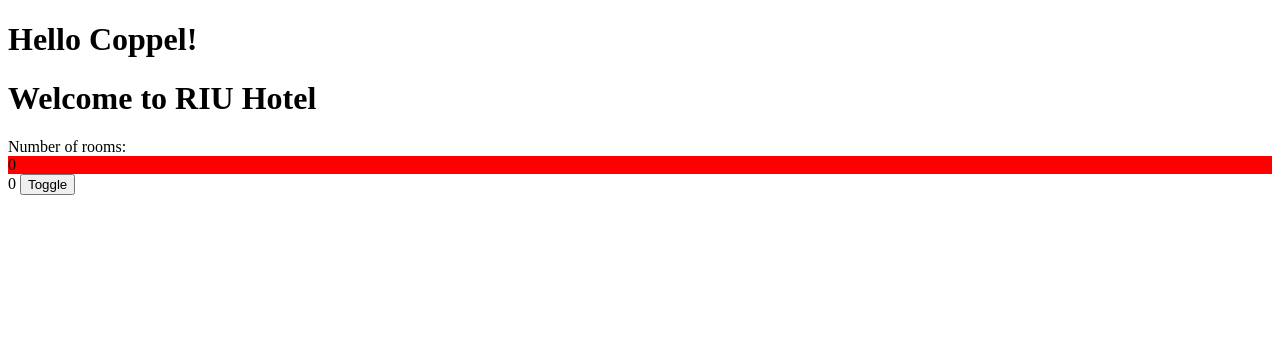
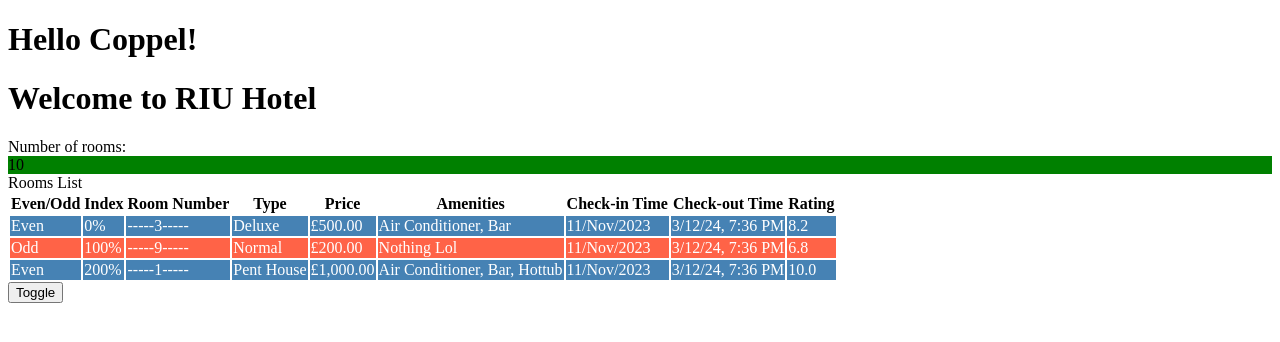
Before and after one commit to gilrg18/angularConcepts, an Angular app in the folder hotelinventoryapp/: page / in a window 1280 px wide. Shown: the top 342 px of the page. Built offline with nearby package versions, Linux system fonts and the light colour scheme.

Commit message:
Pipes (format control)

```diff
--- a/hotelinventoryapp/src/app/rooms/rooms.component.html
+++ b/hotelinventoryapp/src/app/rooms/rooms.component.html
@@ -10,33 +10,40 @@
 <!-- document.getElementById('numberOfRooms').innerText = numberOfRooms; -->
 
 <!-- OPTIONAL CHAINING, NULLAGE COALLESCING show # of available rooms if they exist or show msg 'No rooms'-->
-{{ rooms.availableRooms ?? "No rooms" }}
+<!-- {{ rooms.availableRooms ?? 'No Rooms' }} -->
+<!-- JSON PIPE -->
+<!-- {{roomList | json}} -->
 
 <div *ngIf="rooms.availableRooms > 0">
   Rooms List
   <table>
     <tr>
+      <th>Even/Odd</th>
       <th>Index</th>
-      <th>Even/Odd</th>
       <th>Room Number</th>
       <th>Type</th>
       <th>Price</th>
       <th>Amenities</th>
       <th>Check-in Time</th>
       <th>Check-out Time</th>
+      <th>Rating</th>
     </tr>
     <!-- STRUCTURAL directives add or remove elements from DOM (*ngFor, ngIf, ngSwitch)-->
     <!-- ATTRIBUTE directives modify the appearance or behavior of DOM elements
         but cannot add or remove element from the DOM -->
-    <tr [ngClass]="e ? 'even' : 'odd'" *ngFor="let room of roomList; let e = even; let o = odd; let i = index">
+    <tr [ngClass]="e ? 'even' : 'odd'"
+        *ngFor="let room of roomList | slice : 0:3;
+        let e = even; let o = odd; let i = index">
       <td>{{ e ? "Even" : "Odd" }}</td>
-      <td>{{ i }}</td>
+      <td>{{ i  | percent}}</td>
       <td>{{ room.roomNumber.toString().padStart(6, "-").padEnd(11, "-") }}</td>
       <td>{{ room.roomType }}</td>
-      <td>{{ room.price }}</td>
-      <td>{{ room.amenities }}</td>
-      <td>{{ room.checkinTime }}</td>
-      <td>{{ room.checkoutTime }}</td>
+      <td>{{ room.price | currency: 'GBP' }}</td>
+      <td>{{ room.amenities | titlecase}}</td>
+      <!-- PIPES '|' (Format data, it doesnt change the original data,it just formats it) -->
+      <td>{{ room.checkinTime | date : 'dd/MMM/yyyy' }}</td>
+      <td>{{ room.checkoutTime | date : 'short' }}</td>
+      <td>{{room.rating | number : '1.1-1' : 'en-us'}}</td>
     </tr>
   </table>
 </div>
--- a/hotelinventoryapp/src/app/rooms/rooms.component.ts
+++ b/hotelinventoryapp/src/app/rooms/rooms.component.ts
@@ -21,18 +21,19 @@
 
   rooms: Room = {
     totalRooms: 20,
-    availableRooms: 0,
+    availableRooms: 10,
     bookedRooms: 5,
   };
 
   roomList: RoomList[] = [{
     roomNumber: 3,
     roomType:'Deluxe',
-    amenities: 'Air conditioner, Bar',
+    amenities: 'Air conditioner, bar',
     price: 500,
     photos: 'asdasd.jpg',
     checkinTime: new Date('11-Nov-2023'),
-    checkoutTime: new Date()
+    checkoutTime: new Date(),
+    rating : 8.2123,
   },
   {
     roomNumber: 9,
@@ -41,16 +42,18 @@
     price: 200,
     photos: 'asdasd.jpg',
     checkinTime: new Date('11-Nov-2023'),
-    checkoutTime: new Date()
+    checkoutTime: new Date(),
+    rating : 6.8321,
   },
   {
     roomNumber:1,
     roomType:'Pent House',
-    amenities: 'Air conditioner, Bar, HotTub',
+    amenities: 'Air conditioner, bar, hottub',
     price: 1000,
     photos: 'asdasd.jpg',
     checkinTime: new Date('11-Nov-2023'),
-    checkoutTime: new Date()
+    checkoutTime: new Date(),
+    rating : 10.0444,
   }]
 
   toggle() {
--- a/hotelinventoryapp/src/app/rooms/rooms.ts
+++ b/hotelinventoryapp/src/app/rooms/rooms.ts
@@ -12,4 +12,5 @@
     photos: string;
     checkinTime: Date;
     checkoutTime: Date;
+    rating: number;
 }
```
